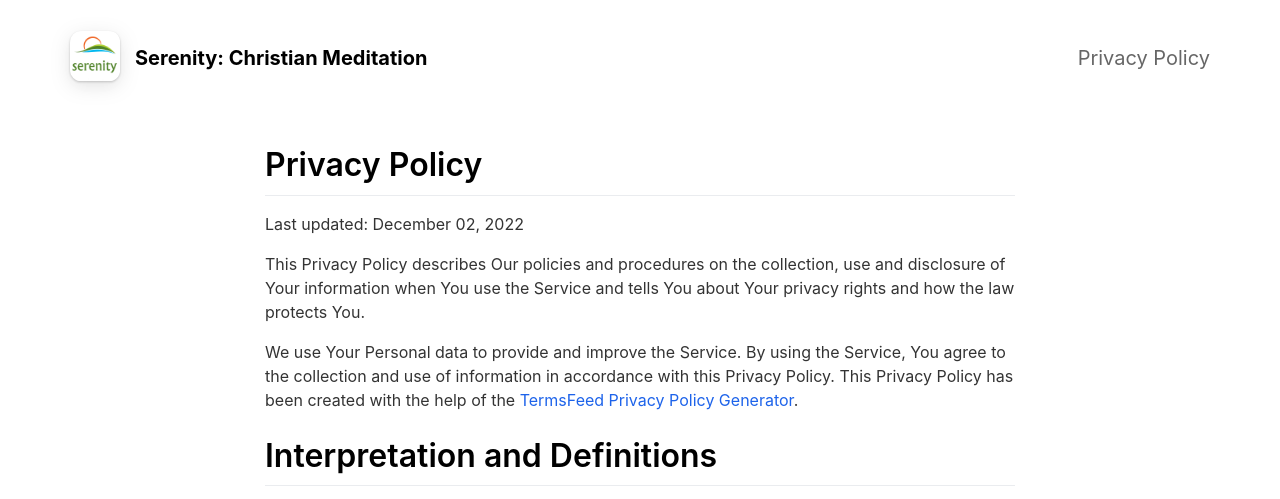
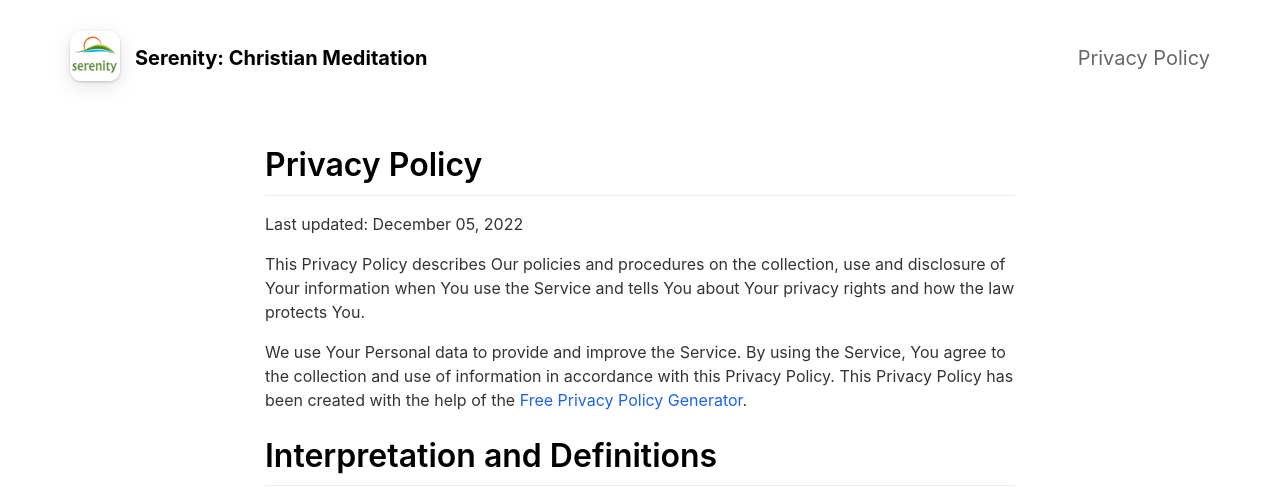
Before and after one commit to Serenity-Christian-Workship/serenity-web, a Jekyll site: the page built from _pages/privacypolicy.md, in a window 1280 px wide and 900 px high. Shown: the top 499 px of the window. Built offline with Jekyll 4.4.1, drawn with Linux system fonts in a browser that asks for light colours; nearby versions of some CDN libraries; some of the changed text lies outside the part shown.

Commit message:
Update privacypolicy.md

```diff
--- a/_pages/privacypolicy.md
+++ b/_pages/privacypolicy.md
@@ -5,9 +5,9 @@ include_in_header: true
 ---
 
 <h1>Privacy Policy</h1>
-<p>Last updated: December 02, 2022</p>
+<p>Last updated: December 05, 2022</p>
 <p>This Privacy Policy describes Our policies and procedures on the collection, use and disclosure of Your information when You use the Service and tells You about Your privacy rights and how the law protects You.</p>
-<p>We use Your Personal data to provide and improve the Service. By using the Service, You agree to the collection and use of information in accordance with this Privacy Policy. This Privacy Policy has been created with the help of the <a href="https://www.termsfeed.com/privacy-policy-generator/" target="_blank">TermsFeed Privacy Policy Generator</a>.</p>
+<p>We use Your Personal data to provide and improve the Service. By using the Service, You agree to the collection and use of information in accordance with this Privacy Policy. This Privacy Policy has been created with the help of the <a href="https://www.freeprivacypolicy.com/free-privacy-policy-generator/" target="_blank">Free Privacy Policy Generator</a>.</p>
 <h1>Interpretation and Definitions</h1>
 <h2>Interpretation</h2>
 <p>The words of which the initial letter is capitalized have meanings defined under the following conditions. The following definitions shall have the same meaning regardless of whether they appear in singular or in plural.</p>
@@ -138,5 +138,5 @@ include_in_header: true
 <h1>Contact Us</h1>
 <p>If you have any questions about this Privacy Policy, You can contact us:</p>
 <ul>
-<li>By visiting this page on our website: <a href="https://rchapman001.github.io/SerenityWeb/" rel="external nofollow noopener" target="_blank">https://rchapman001.github.io/SerenityWeb/</a></li>
+<li>By visiting this page on our website: <a href="https://rchapman001.github.io/SerenityWeb/privacypolicy/" rel="external nofollow noopener" target="_blank">https://rchapman001.github.io/SerenityWeb/privacypolicy/</a></li>
 </ul>
```
